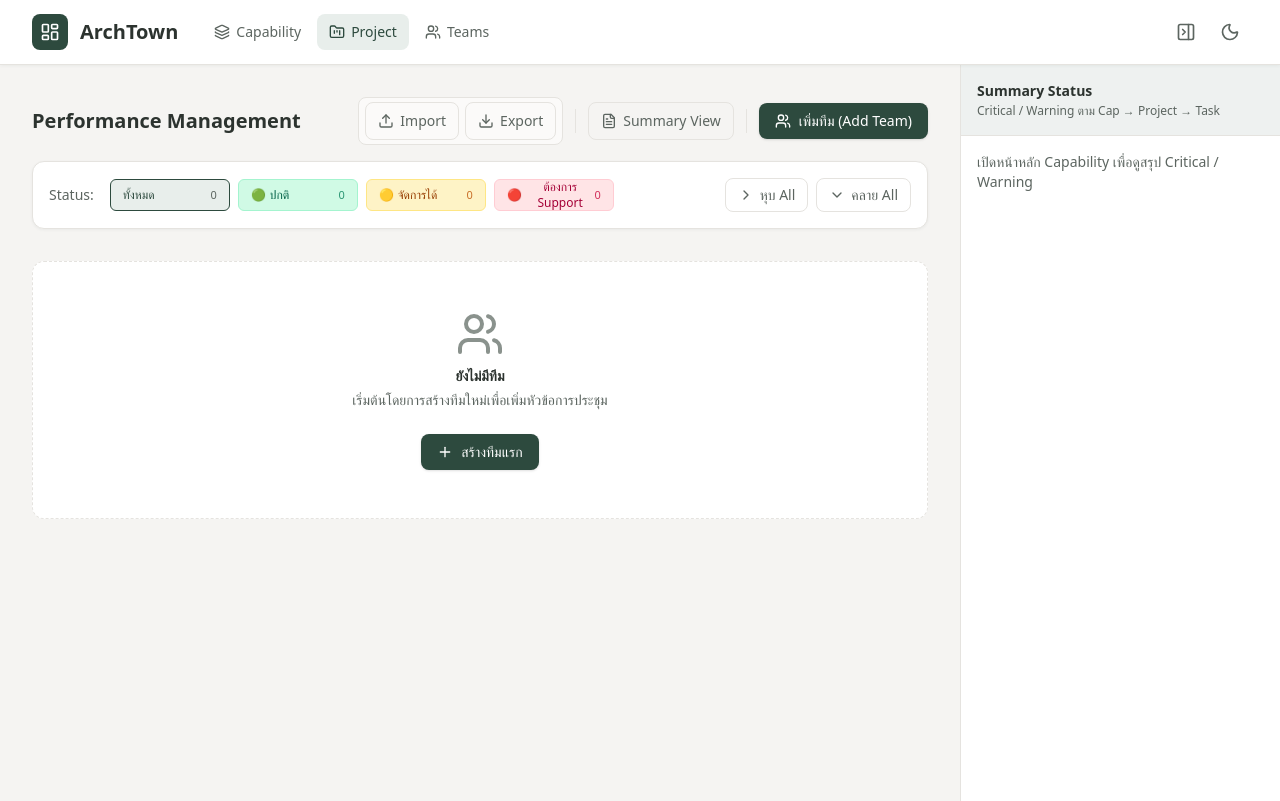
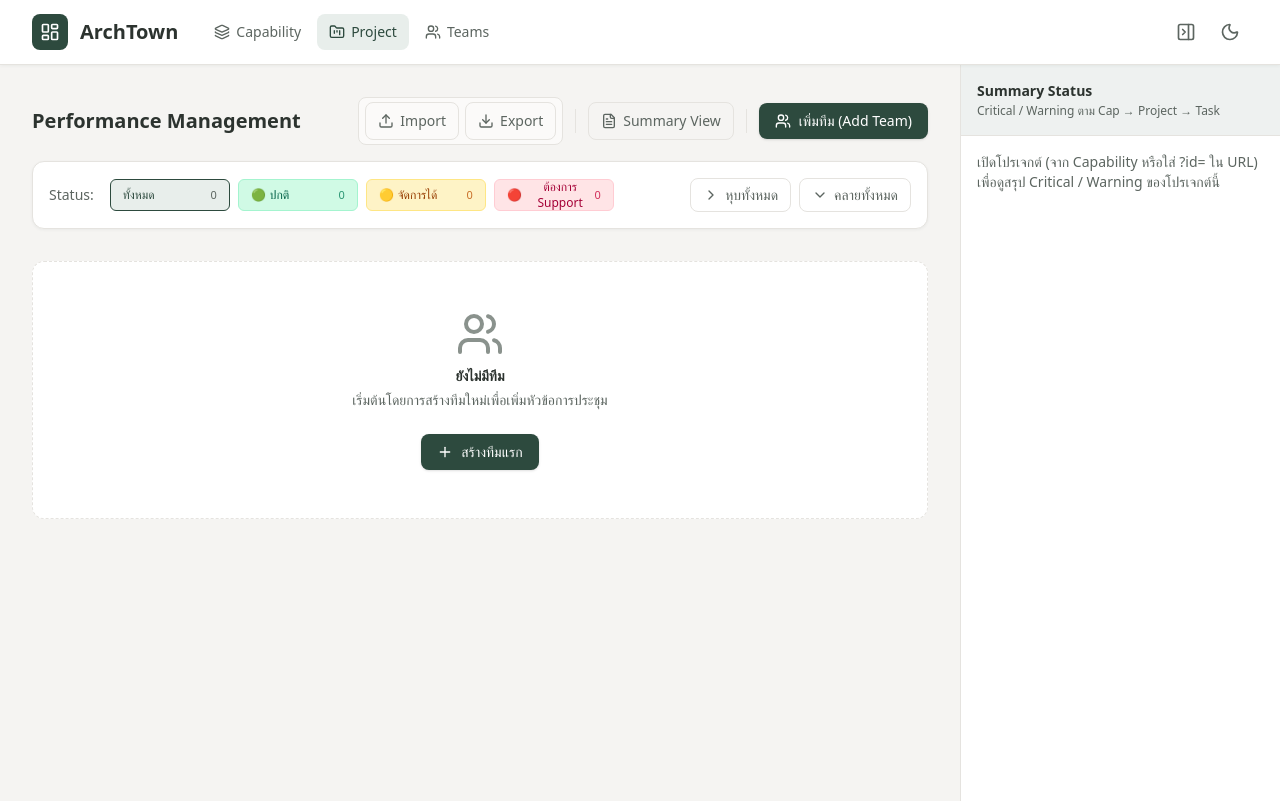
Before and after one commit to chittawan/archtown, a React (Vite) app: page /project in a window 1280 px wide. Built offline with nearby package versions, Linux system fonts and the light colour scheme.

Commit message:
project:add summary Right layout

```diff
--- a/src/components/layout/AppLayout.tsx
+++ b/src/components/layout/AppLayout.tsx
@@ -1,5 +1,5 @@
 import { useState, useEffect } from 'react';
-import { Outlet, Link, useLocation } from 'react-router-dom';
+import { Outlet, Link, useLocation, useSearchParams } from 'react-router-dom';
 import { LayoutDashboard, Sun, Moon, Users, FolderKanban, Layers, PanelRightOpen, PanelRightClose } from 'lucide-react';
 import SummaryStatusPanel from './SummaryStatusPanel';
 
@@ -13,6 +13,9 @@ const RIGHT_PANEL_STORAGE_KEY = 'archtown-right-panel-open';
 
 export default function AppLayout() {
   const location = useLocation();
+  const [searchParams] = useSearchParams();
+  const isProjectPage = location.pathname === '/project';
+  const projectIdFromUrl = isProjectPage ? searchParams.get('id') : null;
   const [rightPanelOpen, setRightPanelOpen] = useState(() => {
     if (typeof window === 'undefined') return true;
     const stored = localStorage.getItem(RIGHT_PANEL_STORAGE_KEY);
@@ -109,15 +112,21 @@ export default function AppLayout() {
                   Summary Status
                 </h2>
                 <p className="text-xs text-[var(--color-text-muted)] mt-0.5">
-                  Critical / Warning ตาม Cap → Project → Task
+                  {projectIdFromUrl
+                    ? 'Critical / Warning ของโปรเจกต์นี้'
+                    : 'Critical / Warning ตาม Cap → Project → Task'}
                 </p>
               </div>
               <div className="p-4">
                 {location.pathname === '/cability' ? (
                   <SummaryStatusPanel />
+                ) : projectIdFromUrl ? (
+                  <SummaryStatusPanel projectId={projectIdFromUrl} />
                 ) : (
                   <p className="text-sm text-[var(--color-text-muted)]">
-                    เปิดหน้าหลัก Capability เพื่อดูสรุป Critical / Warning
+                    {isProjectPage
+                      ? 'เปิดโปรเจกต์ (จาก Capability หรือใส่ ?id= ใน URL) เพื่อดูสรุป Critical / Warning ของโปรเจกต์นี้'
+                      : 'เปิดหน้าหลัก Capability เพื่อดูสรุป Critical / Warning'}
                   </p>
                 )}
               </div>
--- a/src/components/layout/SummaryStatusPanel.tsx
+++ b/src/components/layout/SummaryStatusPanel.tsx
@@ -18,8 +18,9 @@ interface GroupedSummaryItem {
   tasks: string[];
 }
 
-async function fetchSummary(): Promise<SummaryData> {
-  const res = await fetch('/api/cability/summary');
+async function fetchSummary(projectId?: string): Promise<SummaryData> {
+  const url = projectId ? `/api/cability/summary?projectId=${encodeURIComponent(projectId)}` : '/api/cability/summary';
+  const res = await fetch(url);
   if (!res.ok) return { critical: [], warning: [] };
   const data = await res.json();
   return {
@@ -28,14 +29,14 @@ async function fetchSummary(): Promise<SummaryData> {
   };
 }
 
-export default function SummaryStatusPanel() {
+export default function SummaryStatusPanel({ projectId }: { projectId?: string }) {
   const [data, setData] = useState<SummaryData | null>(null);
   const [loading, setLoading] = useState(true);
 
   useEffect(() => {
     let cancelled = false;
     setLoading(true);
-    fetchSummary()
+    fetchSummary(projectId)
       .then((d) => {
         if (!cancelled) setData(d);
       })
@@ -45,7 +46,7 @@ export default function SummaryStatusPanel() {
     return () => {
       cancelled = true;
     };
-  }, []);
+  }, [projectId]);
 
   if (loading) {
     return (
--- a/src/pages/project/manage.tsx
+++ b/src/pages/project/manage.tsx
@@ -1529,7 +1529,7 @@ export default function ProjectManagePage() {
             title="คลิก: หุบหัวข้อใหญ่ทั้งหมด | Double-click: หุบหัวข้อใหญ่ + หุบ Todo ทั้งหมด"
           >
             <ChevronRight className="w-4 h-4" />
-            หุบ All
+            หุบทั้งหมด
           </button>
           <button
             type="button"
@@ -1547,7 +1547,7 @@ export default function ProjectManagePage() {
             />
             <span className="relative z-10 flex items-center gap-1.5">
               <ChevronDown className="w-4 h-4" />
-              คลาย All
+              คลายทั้งหมด
             </span>
           </button>
         </div>
--- a/vite.config.ts
+++ b/vite.config.ts
@@ -338,6 +338,7 @@ export default defineConfig(({mode}) => {
             }
             if (url === '/api/cability/summary' && req.method === 'GET') {
               try {
+                const projectId = (req.url?.includes('?') ? new URLSearchParams(req.url.slice(req.url.indexOf('?') + 1)).get('projectId') : null)?.trim() || undefined;
                 fs.mkdirSync(DATA_CABILITY_DIR, { recursive: true });
                 fs.mkdirSync(DATA_PROJECTS_DIR, { recursive: true });
                 const orderPathYaml = path.join(DATA_CABILITY_DIR, CABILITY_ORDER_FILE_YAML);
@@ -395,6 +396,7 @@ export default defineConfig(({mode}) => {
                   if (!cab) continue;
                   const cabName = cab.name || cabId;
                   for (const proj of cab.projects) {
+                    if (projectId && proj.id !== projectId) continue;
                     const projectName = proj.name || proj.id;
                     const yamlPath = path.join(DATA_PROJECTS_DIR, `${proj.id}.yaml`);
                     const mdPath = path.join(DATA_PROJECTS_DIR, `${proj.id}.md`);
```
Also changed, not shown: 1 other file (tests, documents, lock files or other folders).
